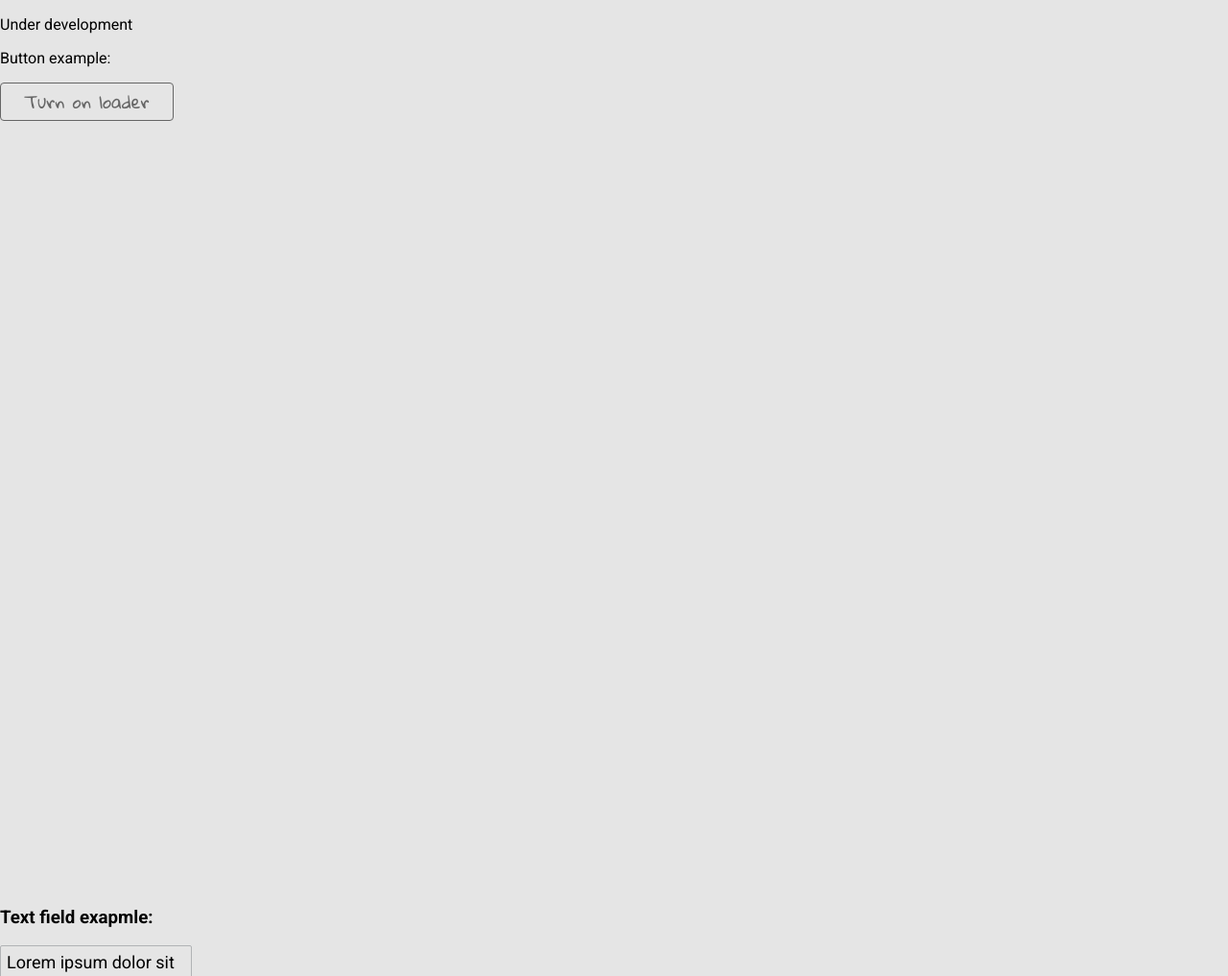
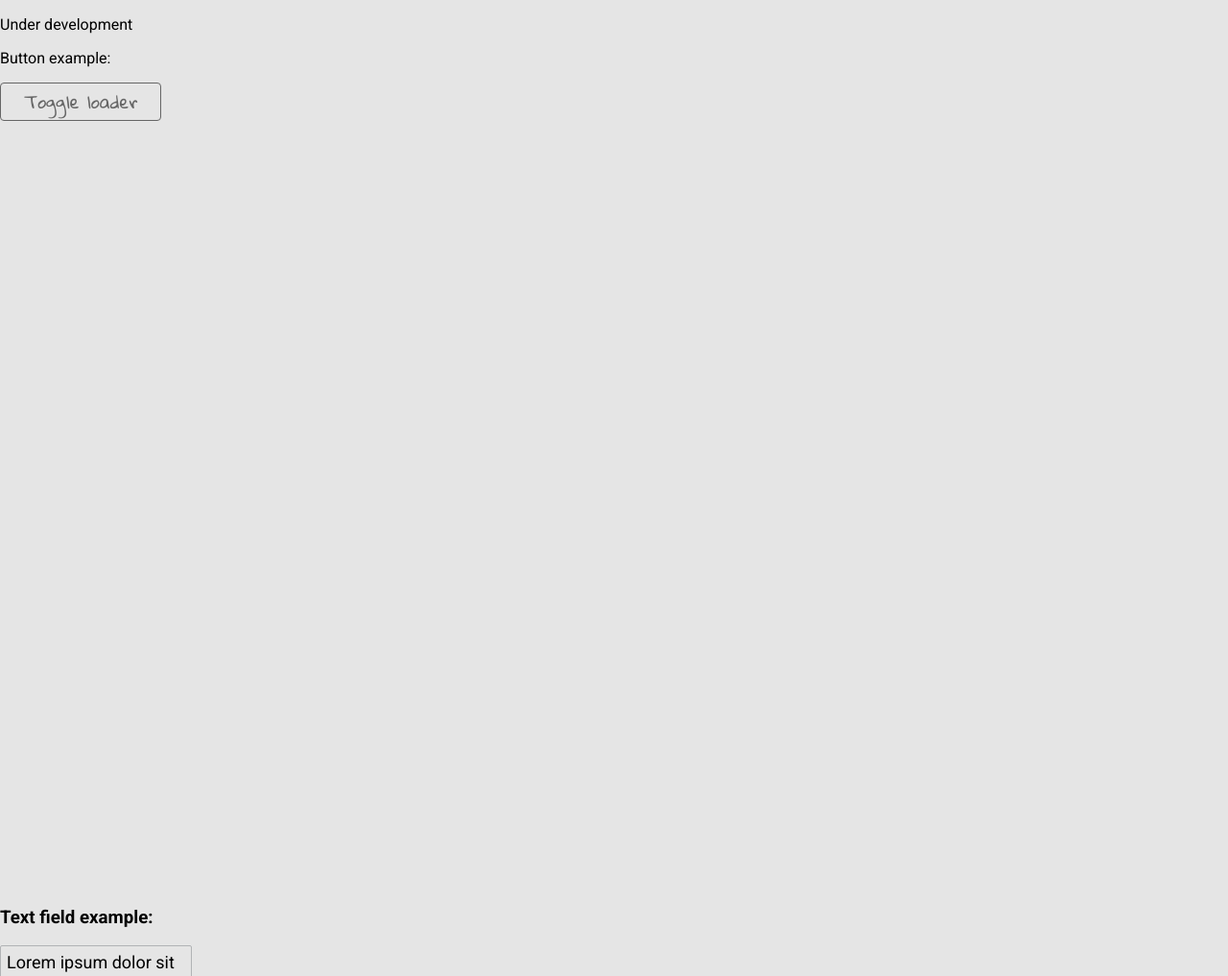
Before and after one commit to ua-dev-front/crossword-master, a React (Create React App) app in the folder frontend/: page / in a window 1280 px wide. Shown: the top 1017 px of the page at 96% size. Built offline with nearby package versions, Linux system fonts and the light colour scheme.

Commit message:
Change `isLoading` to `useReducer` hook

```diff
--- a/frontend/src/App.tsx
+++ b/frontend/src/App.tsx
@@ -1,4 +1,4 @@
-import React, { useState } from 'react';
+import React, { useReducer, useState } from 'react';
 import Dialog from 'components/Dialog';
 import Button from 'components/Button';
 import Cell, { Corner } from 'components/Cell';
@@ -99,7 +99,9 @@ function App() {
   const [textFieldValue, setTextFieldValue] = useState(
     'Lorem ipsum dolor sit amet, consectetur adipiscing elit, sed do eiusmod tempor incididunt ut labore et dolore magna aliqua.'
   );
-  const [isLoading, setIsLoading] = useState(false);
+  const [isLoading, toggleLoading] = useReducer((state) => {
+    return !state;
+  }, false);
 
   const handleMatrixChange = (row: number, column: number) => {
     const newMatrix = [...matrix];
@@ -114,16 +116,13 @@ function App() {
       <p>Under development</p>
       <p>Button example:</p>
       <Button
-        label='Turn on loader'
+        label='Toggle loader'
         onClick={() => {
-          setIsLoading(true);
-          setTimeout(() => {
-            setIsLoading(false);
-          }, 5000);
+          toggleLoading();
         }}
       />
-      <Loader label='Solving' isLoading={isLoading} />
-      <h3>Text field exapmle:</h3>
+      <Loader label='Solving...' isLoading={isLoading} />
+      <h3>Text field example:</h3>
       <div style={{ width: '200px' }}>
         <TextField
           isEditable
```
